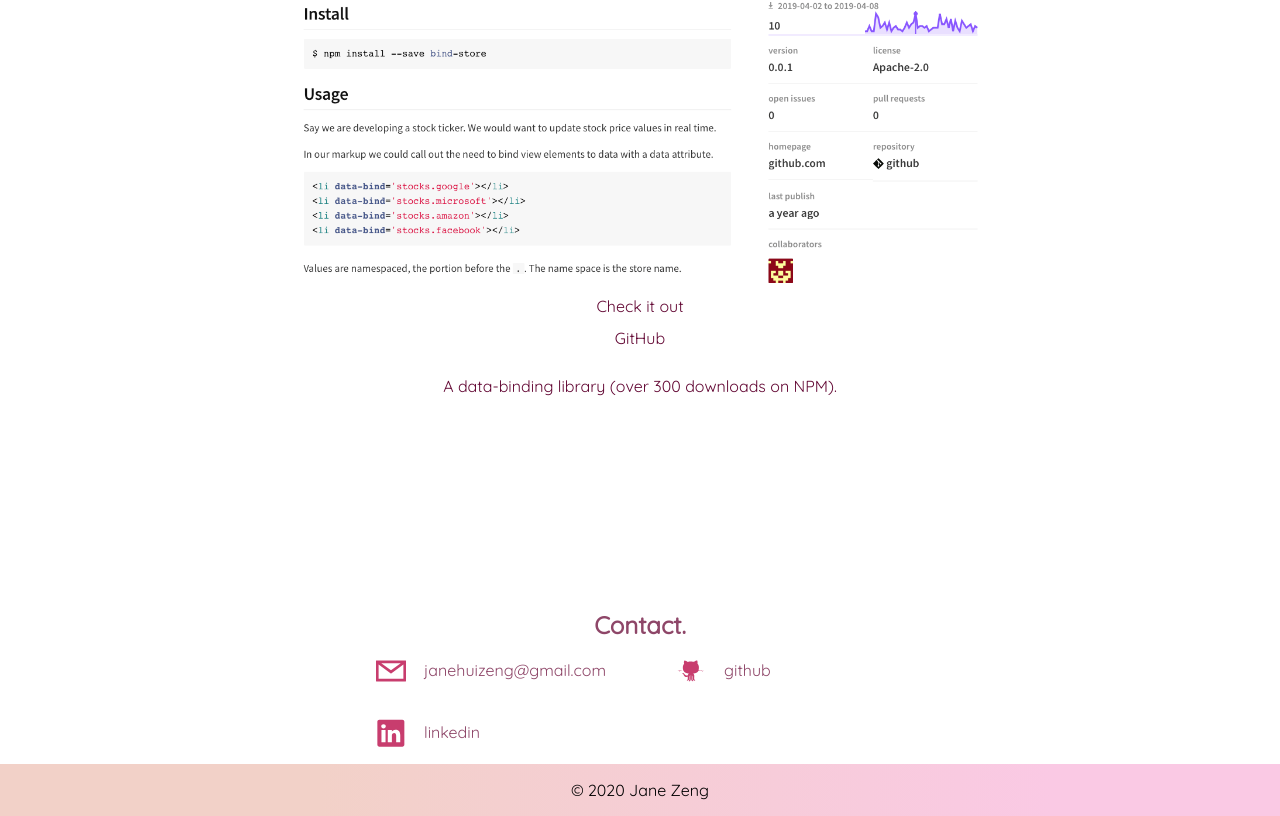
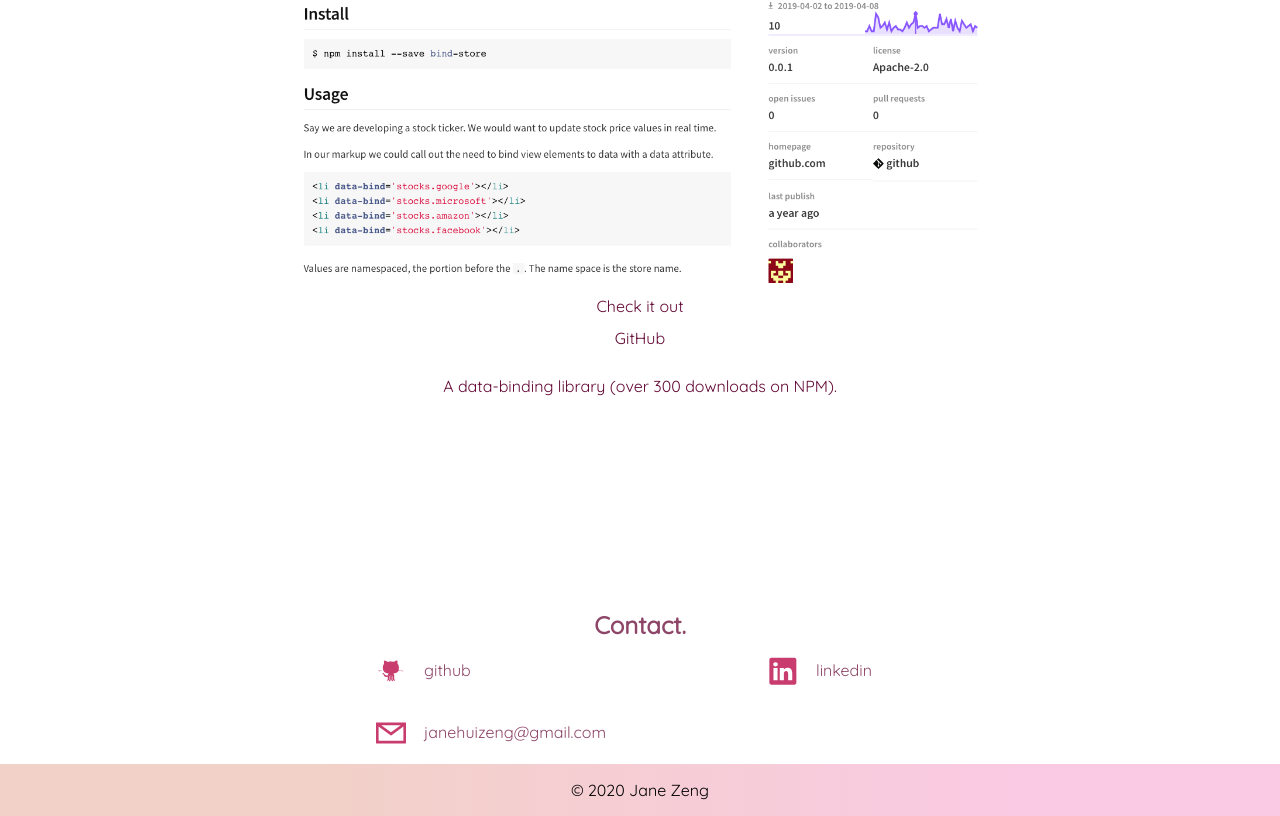
Before and after one commit to janeskywalker/portfolio, a plain HTML site: page projects.html in a window 1280 px wide. Shown: the part 5779-6595 px from the top of the page. Drawn offline with Linux system fonts and the light colour scheme; a web font is replaced by a local one.

Commit message:
changing contacts section for projects page

```diff
--- a/projects.html
+++ b/projects.html
@@ -101,12 +101,12 @@
 
 
     <section class="content-section">
-        <h2 class="greeting">Contact.</h2>
-        <ul class="contact-list">
-            <li class="contact-list-item"><a class="contact-link" href="mailto: janehuizeng@gmail.com"><img class="contact-icon" src="assets/email-icon.svg" />janehuizeng@gmail.com</a></li>
-            <li class="contact-list-item"><a class="contact-link" href="https://github.com/janeskywalker"><img class="contact-icon" src="assets/github-icon.svg" />github</a></li>
-            <li class="contact-list-item"><a class="contact-link" href="https://www.linkedin.com/in/jane-zeng/"><img class="contact-icon" src="assets/linkedin-icon.svg" />linkedin</a></li>
-        </ul>
+            <h2 class="greeting">Contact.</h2>
+            <ul class="contact-list">
+                <li class="contact-list-item"><a class="contact-link" href="https://github.com/janeskywalker"><img class="contact-icon" src="assets/github-icon.svg" />github</a></li>
+                <li class="contact-list-item contact-list-right"><a class="contact-link" href="https://www.linkedin.com/in/jane-zeng/"><img class="contact-icon" src="assets/linkedin-icon.svg" />linkedin</a></li>
+                <li class="contact-list-item"><a class="contact-link" href="mailto: janehuizeng@gmail.com"><img class="contact-icon" src="assets/email-icon.svg" />janehuizeng@gmail.com</a></li>
+            </ul>
     </section>
 
     <footer class="page-footer">
```
